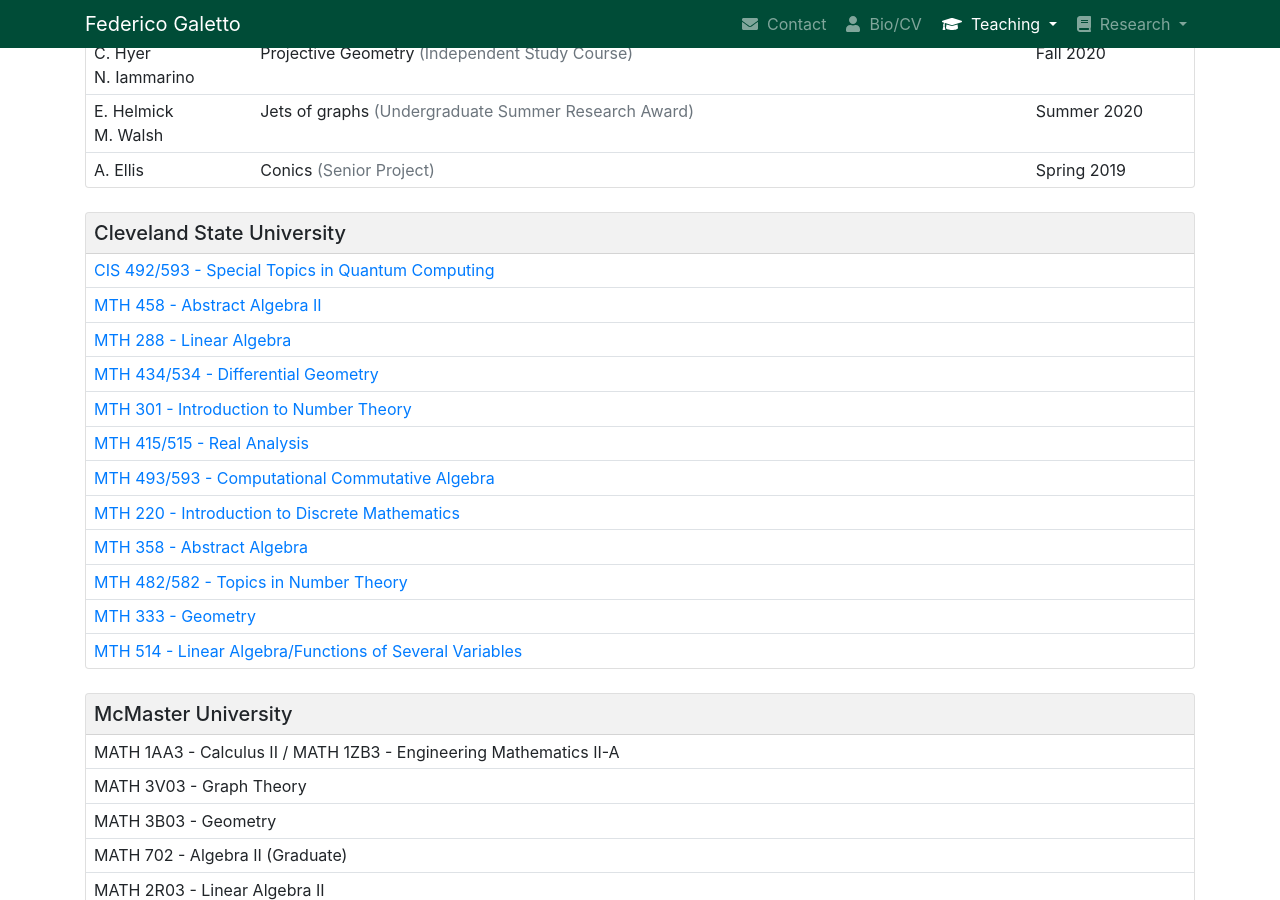
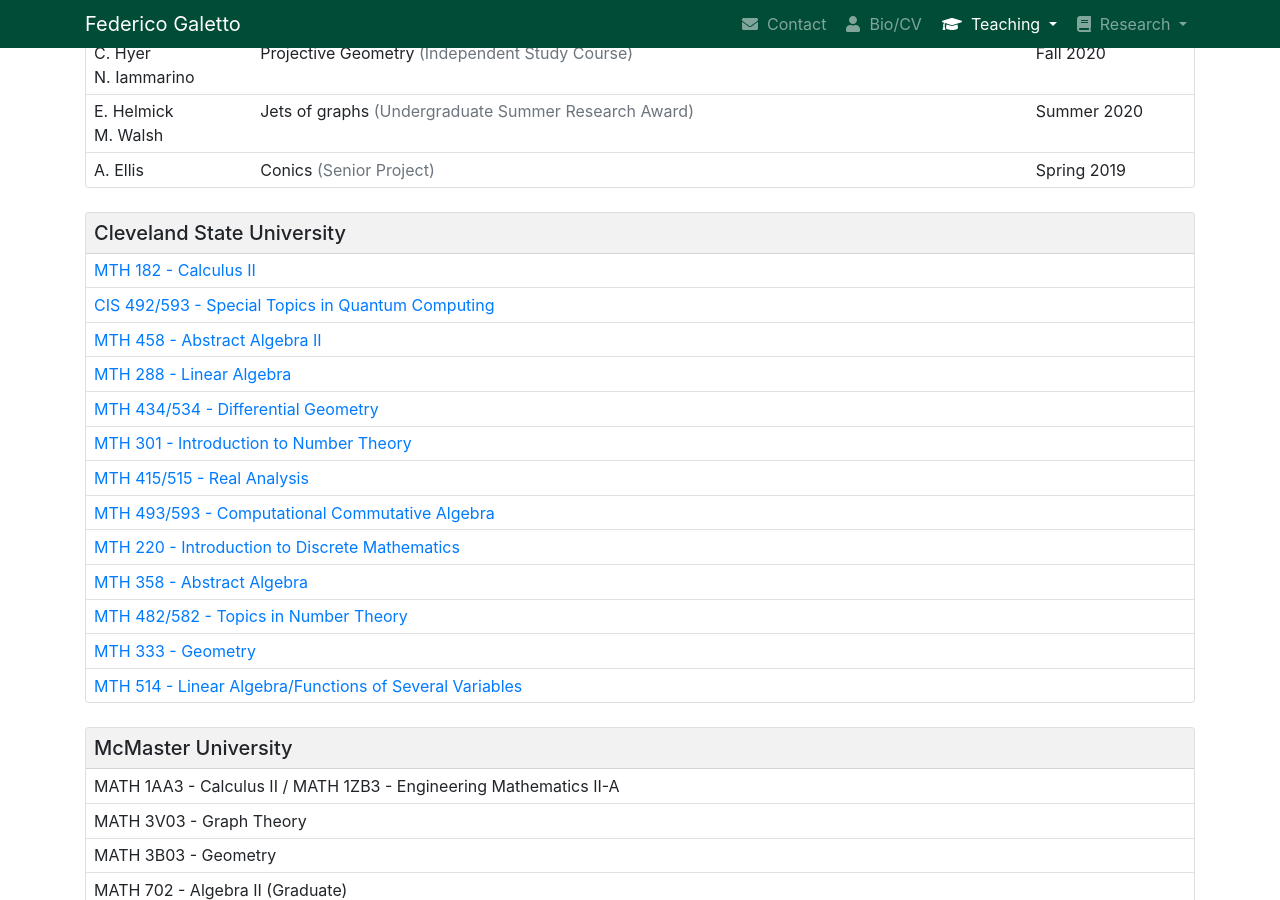
Before and after one commit to galettof/galettof.github.io, a Jekyll site: the page built from teaching.html, in a window 1280 px wide and 900 px high, scrolled down 761 px. Built offline with Jekyll 4.4.1, drawn with Linux system fonts in a browser that asks for light colours; nearby versions of some CDN libraries.

Commit message:
new CV + courses taught spring 24

```diff
--- a/_data/taught.yml
+++ b/_data/taught.yml
@@ -1,5 +1,9 @@
 # enclose values in '' when ending in 0 or containing :
 csu:
+
+- title: MTH 182 - Calculus II
+  file: CSU-MTH182.pdf
+  date: 2024-01-01
 
 - title: CIS 492/593 - Special Topics in Quantum Computing
   file: CSU-CIS492.pdf
--- a/bio.html
+++ b/bio.html
@@ -84,7 +84,7 @@
       </div>
       <table class="table notop table-sm mb-0">
 	<tbody>
-	  <tr><td><a href="files/CV.pdf">Full CV</a> (updated March 2024)</td>
+	  <tr><td><a href="files/CV.pdf">Full CV</a> (updated May 2024)</td>
 	  </tr>
 	</tbody>
       </table>
```
Also changed, not shown: 2 other files.
